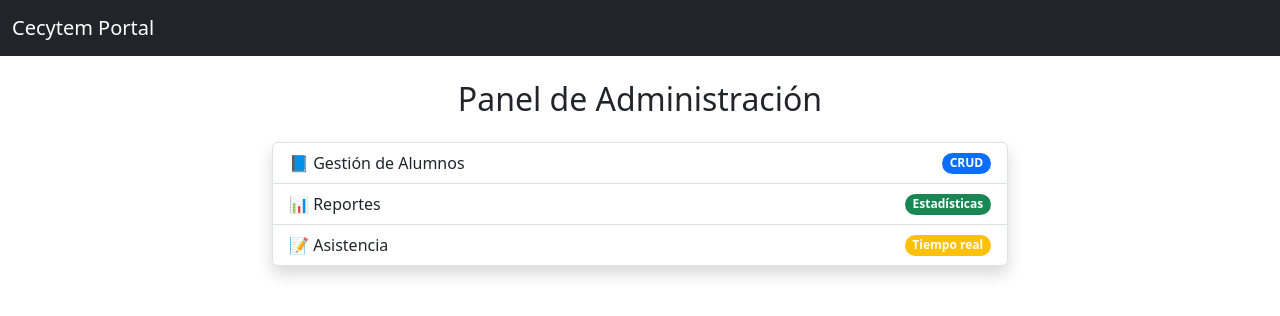
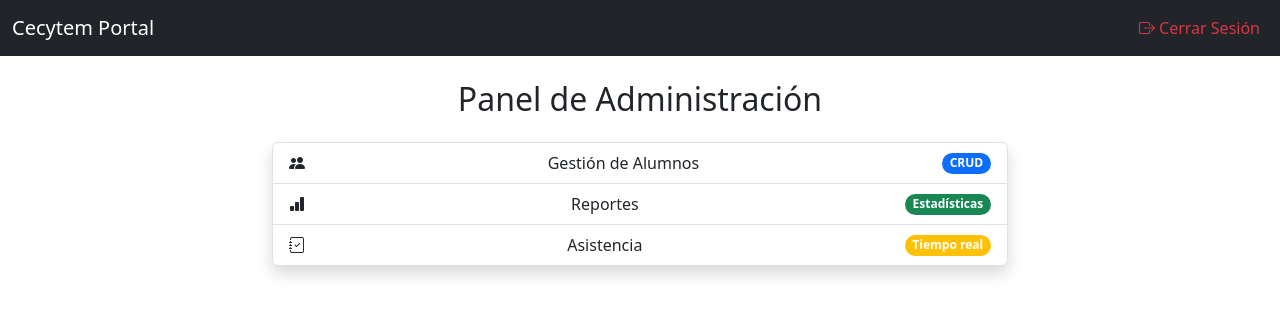
Before and after one commit to Mrityuzz/Cecytem_Web, a Django app: page /administracion/dashboard/ in a window 1280 px wide. Shown: the top 316 px of the page. Run offline with Django 5.2, Linux system fonts and the light colour scheme; a user stored in the database is signed in.

Commit message:
Css bootstrap

```diff
--- a/administracion/templates/administracion/dashboard.html
+++ b/administracion/templates/administracion/dashboard.html
@@ -1,4 +1,4 @@
-{% extends "base.html" %}
+{% extends "base_dashboard.html" %}
 
 {% block title %}Panel de Administración{% endblock %}
 
@@ -9,15 +9,15 @@
   <div class="col-md-8">
     <div class="list-group shadow">
       <a href="{% url 'lista_alumnos' %}" class="list-group-item list-group-item-action d-flex justify-content-between align-items-center">
-        📘 Gestión de Alumnos
+        <i class="bi bi-people-fill"></i> Gestión de Alumnos
         <span class="badge bg-primary rounded-pill">CRUD</span>
       </a>
       <a href="{% url 'reporte_general' %}" class="list-group-item list-group-item-action d-flex justify-content-between align-items-center">
-        📊 Reportes
+        <i class="bi bi-bar-chart-fill"></i> Reportes
         <span class="badge bg-success rounded-pill">Estadísticas</span>
       </a>
       <a href="{% url 'lista_asistencia' %}" class="list-group-item list-group-item-action d-flex justify-content-between align-items-center">
-        📝 Asistencia
+        <i class="bi bi-journal-check"></i> Asistencia
         <span class="badge bg-warning rounded-pill">Tiempo real</span>
       </a>
     </div>
--- a/templates/base.html
+++ b/templates/base.html
@@ -5,12 +5,50 @@
   <title>{% block title %}Cecytem Portal{% endblock %}</title>
   <!-- Bootstrap CSS -->
   <link href="https://cdn.jsdelivr.net/npm/bootstrap@5.3.2/dist/css/bootstrap.min.css" rel="stylesheet">
+  <!-- Bootstrap Icons -->
+  <link rel="stylesheet" href="https://cdn.jsdelivr.net/npm/bootstrap-icons@1.11.3/font/bootstrap-icons.css">
 </head>
 <body>
-  <!-- Navbar opcional -->
+  <!-- Navbar -->
   <nav class="navbar navbar-expand-lg navbar-dark bg-dark">
     <div class="container-fluid">
-      <a class="navbar-brand" href="#">Cecytem Portal</a>
+      <a class="navbar-brand" href="{% url 'dashboard' %}">Cecytem Portal</a>
+      <button class="navbar-toggler" type="button" data-bs-toggle="collapse" data-bs-target="#navbarNav">
+        <span class="navbar-toggler-icon"></span>
+      </button>
+      <div class="collapse navbar-collapse" id="navbarNav">
+        {% block navbar %}
+        <ul class="navbar-nav ms-auto">
+          <li class="nav-item">
+            <a class="nav-link" href="{% url 'dashboard' %}">
+              <i class="bi bi-house-door-fill"></i> Inicio
+            </a>
+          </li>
+          <li class="nav-item">
+            <a class="nav-link" href="{% url 'lista_alumnos' %}">
+              <i class="bi bi-people-fill"></i> Gestión de Alumnos
+            </a>
+          </li>
+          <li class="nav-item">
+            <a class="nav-link" href="{% url 'reporte_general' %}">
+              <i class="bi bi-bar-chart-fill"></i> Reportes
+            </a>
+          </li>
+          <li class="nav-item">
+            <a class="nav-link" href="{% url 'lista_asistencia' %}">
+              <i class="bi bi-journal-check"></i> Asistencia
+            </a>
+          </li>
+          {% if user.is_authenticated %}
+          <li class="nav-item">
+            <a class="nav-link text-danger" href="{% url 'logout' %}">
+              <i class="bi bi-box-arrow-right"></i> Cerrar Sesión
+            </a>
+          </li>
+          {% endif %}
+        </ul>
+        {% endblock %}
+      </div>
     </div>
   </nav>
 
--- /dev/null
+++ b/templates/base_dashboard.html
@@ -0,0 +1,13 @@
+{% extends "base.html" %}
+
+{% block navbar %}
+<ul class="navbar-nav ms-auto">
+  {% if user.is_authenticated %}
+    <li class="nav-item">
+      <a class="nav-link text-danger" href="{% url 'logout' %}">
+        <i class="bi bi-box-arrow-right"></i> Cerrar Sesión
+      </a>
+    </li>
+  {% endif %}
+</ul>
+{% endblock %}
--- a/usuarios/templates/usuarios/login.html
+++ b/usuarios/templates/usuarios/login.html
@@ -1,4 +1,4 @@
-{% extends "base.html" %}
+{% extends "base_auth.html" %}
 
 {% block title %}Login{% endblock %}
 
--- a/usuarios/templates/usuarios/logout.html
+++ b/usuarios/templates/usuarios/logout.html
@@ -1,4 +1,4 @@
-{% extends "base.html" %}
+{% extends "base_auth.html" %}
 
 {% block title %}Logout{% endblock %}
 
--- a/usuarios/templates/usuarios/register.html
+++ b/usuarios/templates/usuarios/register.html
@@ -1,4 +1,4 @@
-{% extends "base.html" %}
+{% extends "base_auth.html" %}
 
 {% block title %}Registro{% endblock %}
 
```
Also changed, not shown: alumnos/templates/alumnos/lista.html (+9 -3 lines), templates/base_auth.html (added, +21 -0 lines), db.sqlite3.
